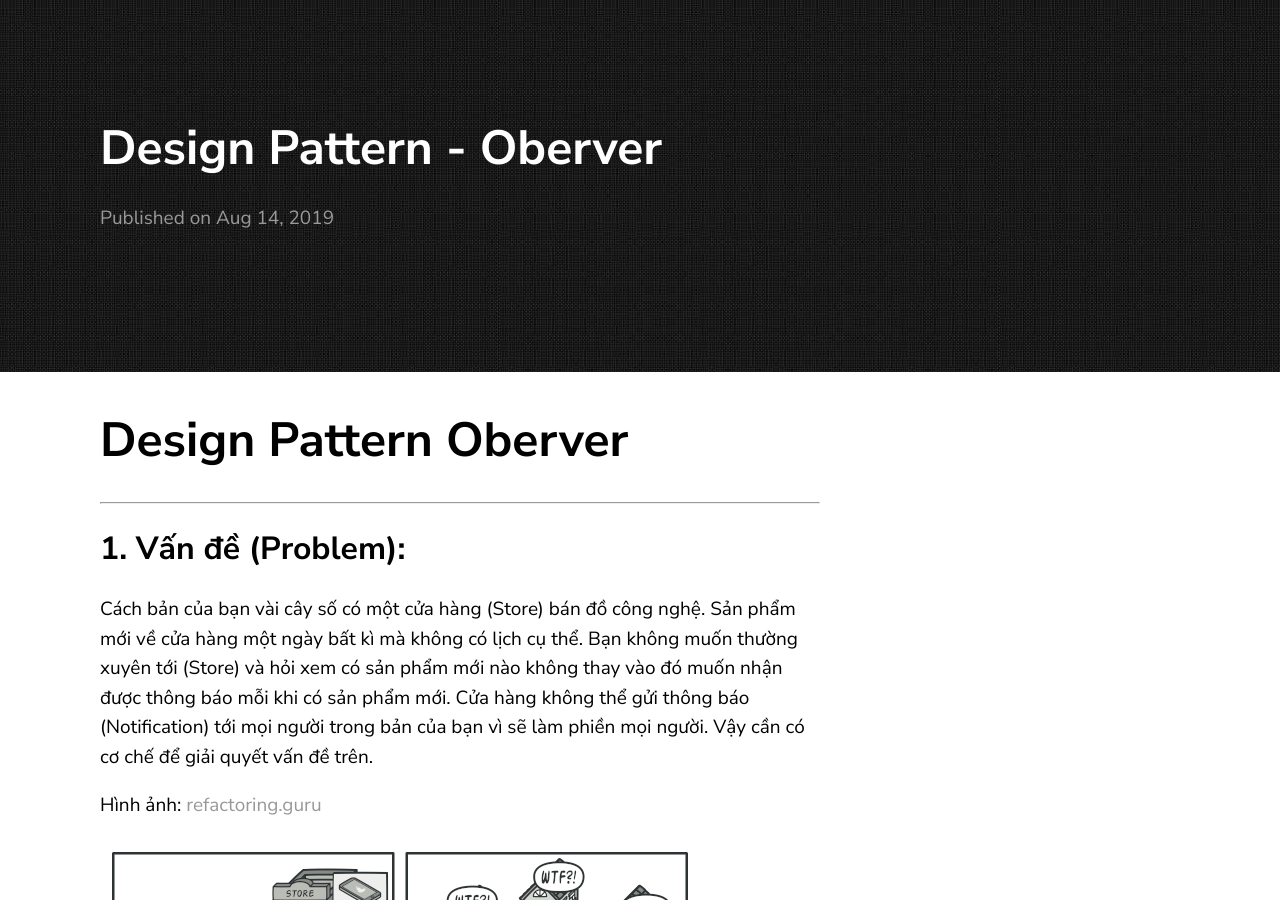
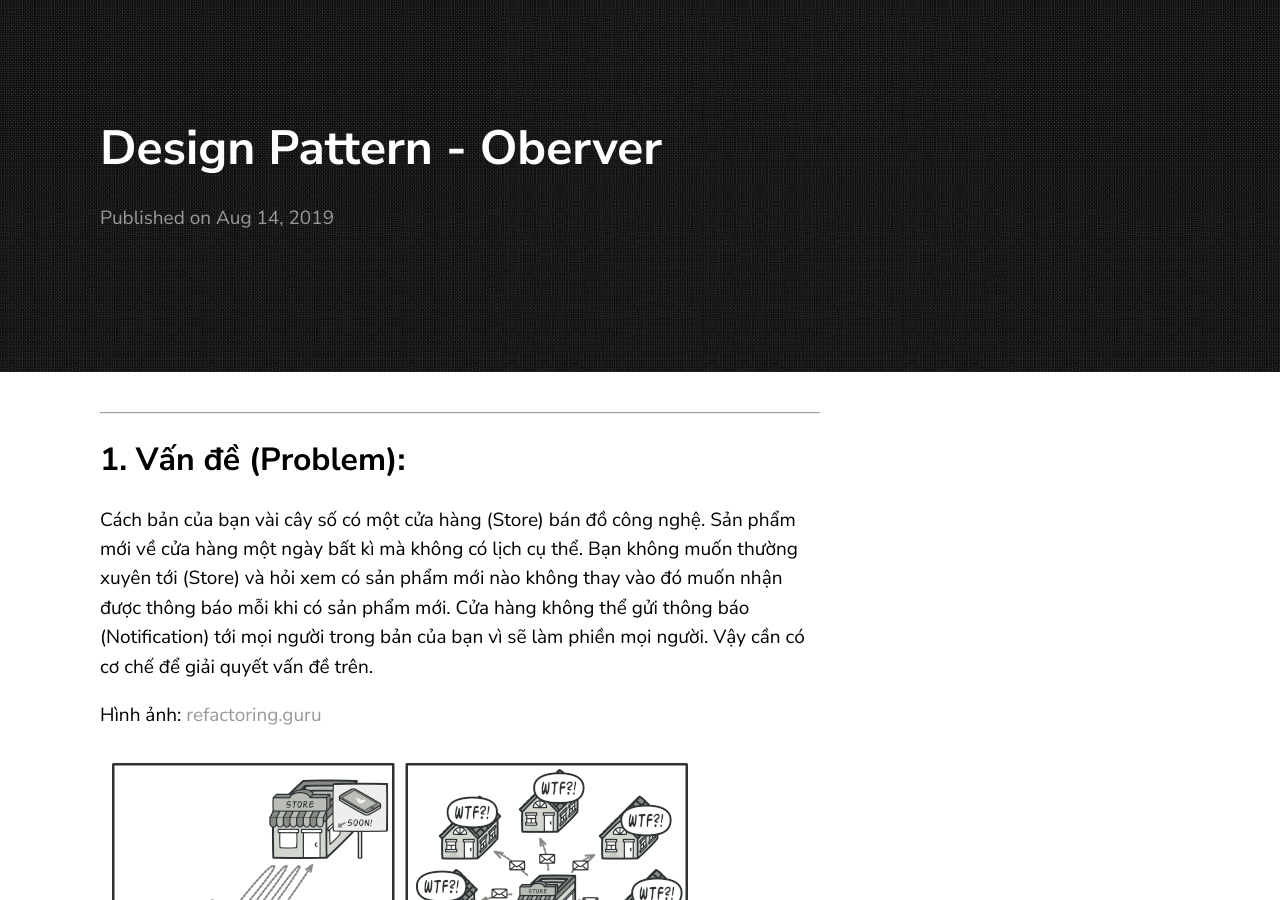
Before and after one commit to levanmanhbka/levanmanhbka.github.io, a Jekyll site: the page built from _posts/design_pattern/observer/2019-08-14-design-pattern-observer.markdown, in a window 1280 px wide and 900 px high. Built offline with Jekyll 4.4.1, drawn with Linux system fonts in a browser that asks for light colours.

```diff
--- a/_posts/design_pattern/observer/2019-08-14-design-pattern-observer.markdown
+++ b/_posts/design_pattern/observer/2019-08-14-design-pattern-observer.markdown
@@ -3,9 +3,6 @@
 title:  "Design Pattern - Oberver"
 date:   2019-08-14 21:03:36 +0530
 ---
-
-# Design Pattern Oberver
-
 ---
 ## 1. Vấn đề (Problem):
 
```
